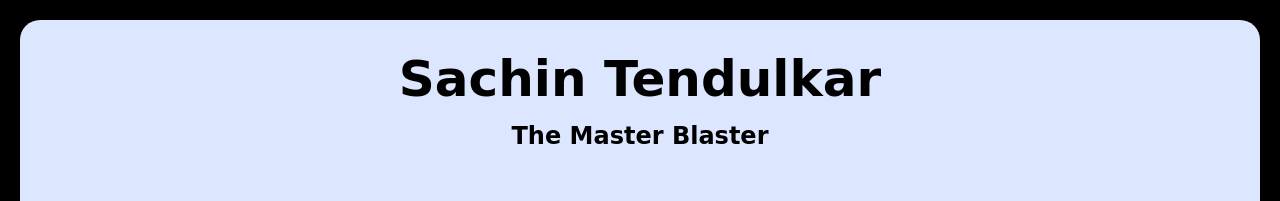
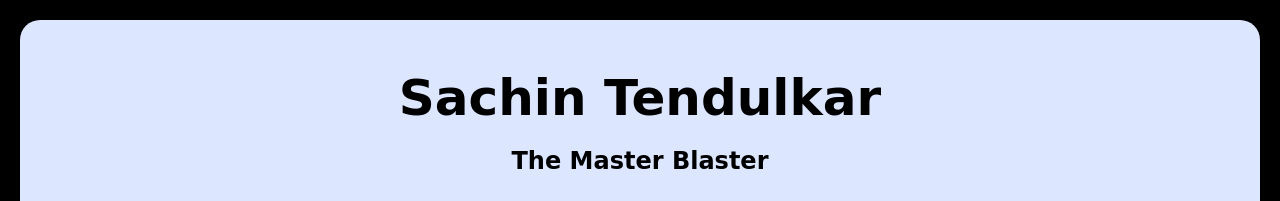
Before and after one commit to aryatathe/freeCodeCamp-projects, a plain HTML site: page 1 - Responsive Web Design/1.1 - Tribute Page/index.html in a window 1280 px wide. Shown: the top 201 px of the page. Drawn offline with Linux system fonts and the light colour scheme.

Commit message:
Update style.css

```diff
--- a/1 - Responsive Web Design/1.1 - Tribute Page/style.css
+++ b/1 - Responsive Web Design/1.1 - Tribute Page/style.css
@@ -17,7 +17,7 @@
 
 #title{
     font-size: 50px;
-    line-height: 20px;
+    margin-bottom: 20px;
 }
 
 #tribute-info{
```
